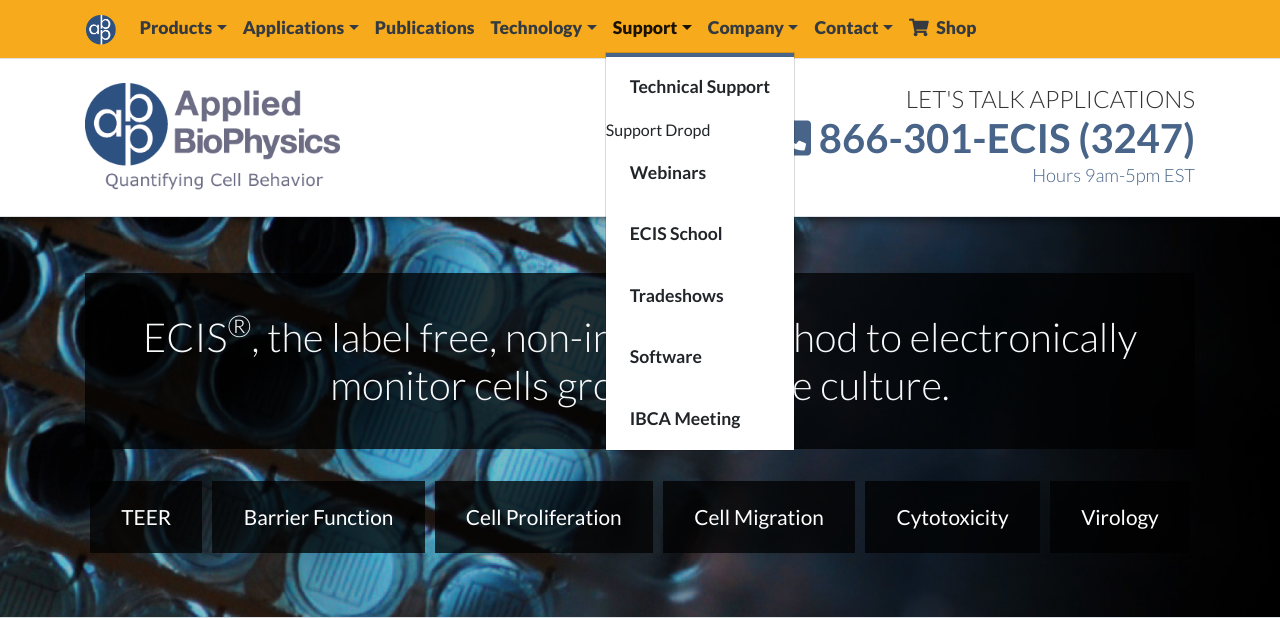
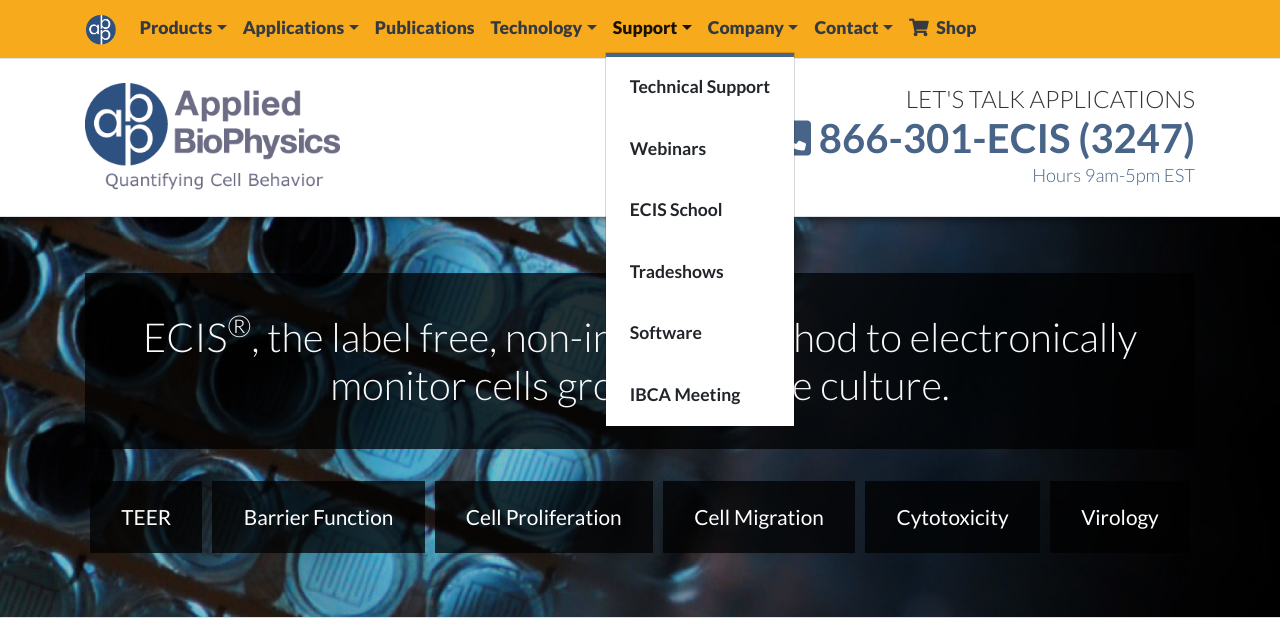
Before and after one commit to chrisdav6/AB, a PHP site: page /index.php in a window 1280 px wide, after a click on "Support". Shown: the part 58-676 px from the top of the page. Run offline with PHP 8.4, Linux system fonts and the light colour scheme; some libraries are stand-ins or nearby versions.

Commit message:
Coorected stray text on navbar

```diff
--- a/includes/navbar.php
+++ b/includes/navbar.php
@@ -75,7 +75,7 @@
           <li class="nav-item dropdown">
             <a class="nav-link dropdown-toggle" href="#" role="button" data-toggle="dropdown" aria-haspopup="true" aria-expanded="false">Support</a>
             <div class="dropdown-menu">
-              <a class="dropdown-item" href="techSupport.php">Technical Support</a>Support Dropd
+              <a class="dropdown-item" href="techSupport.php">Technical Support</a>
               <a class="dropdown-item" href="webinars.php">Webinars</a>
               <a class="dropdown-item" href="ecisSchool.php">ECIS School</a>
               <a class="dropdown-item" href="tradeShows.php">Tradeshows</a>
```
